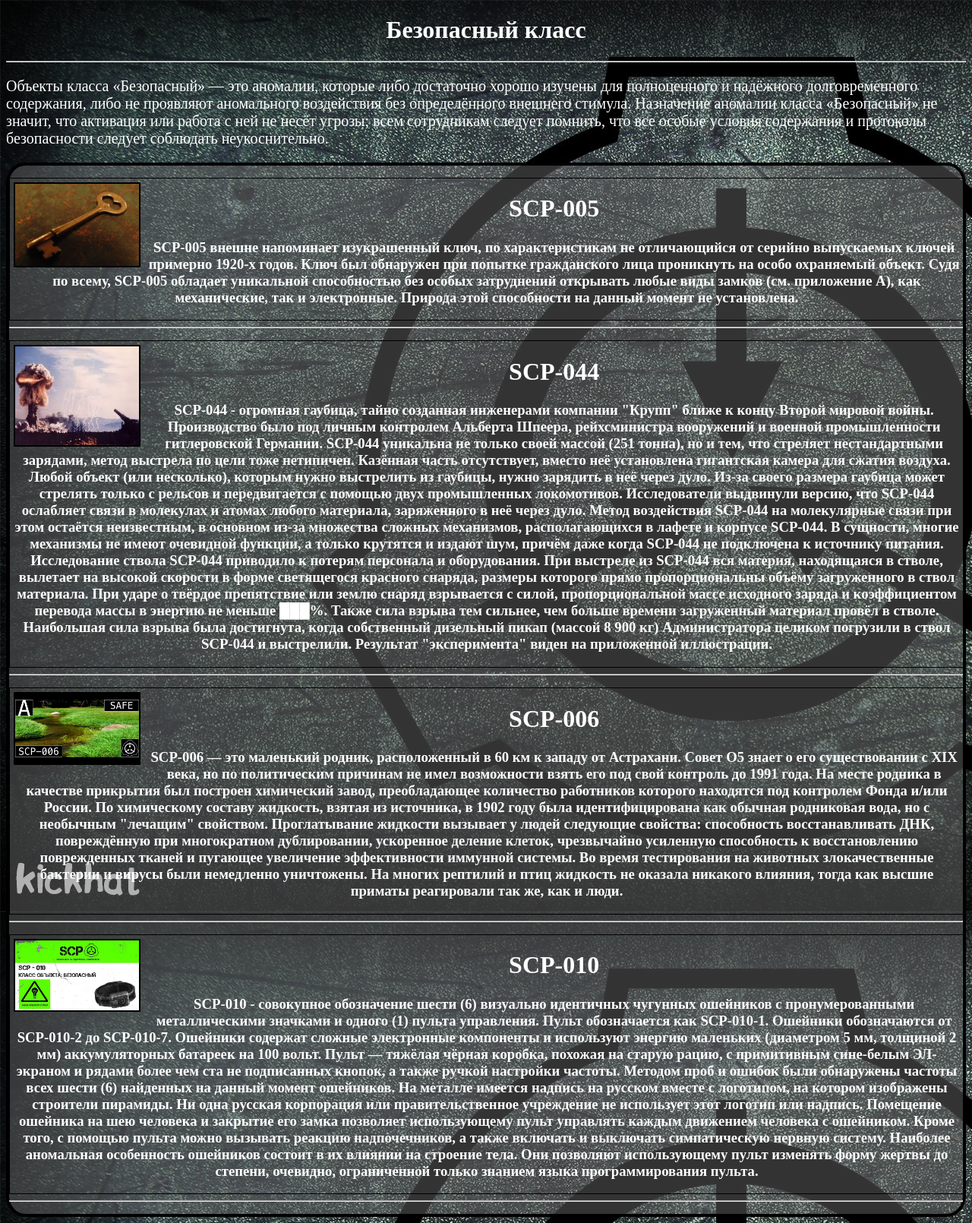
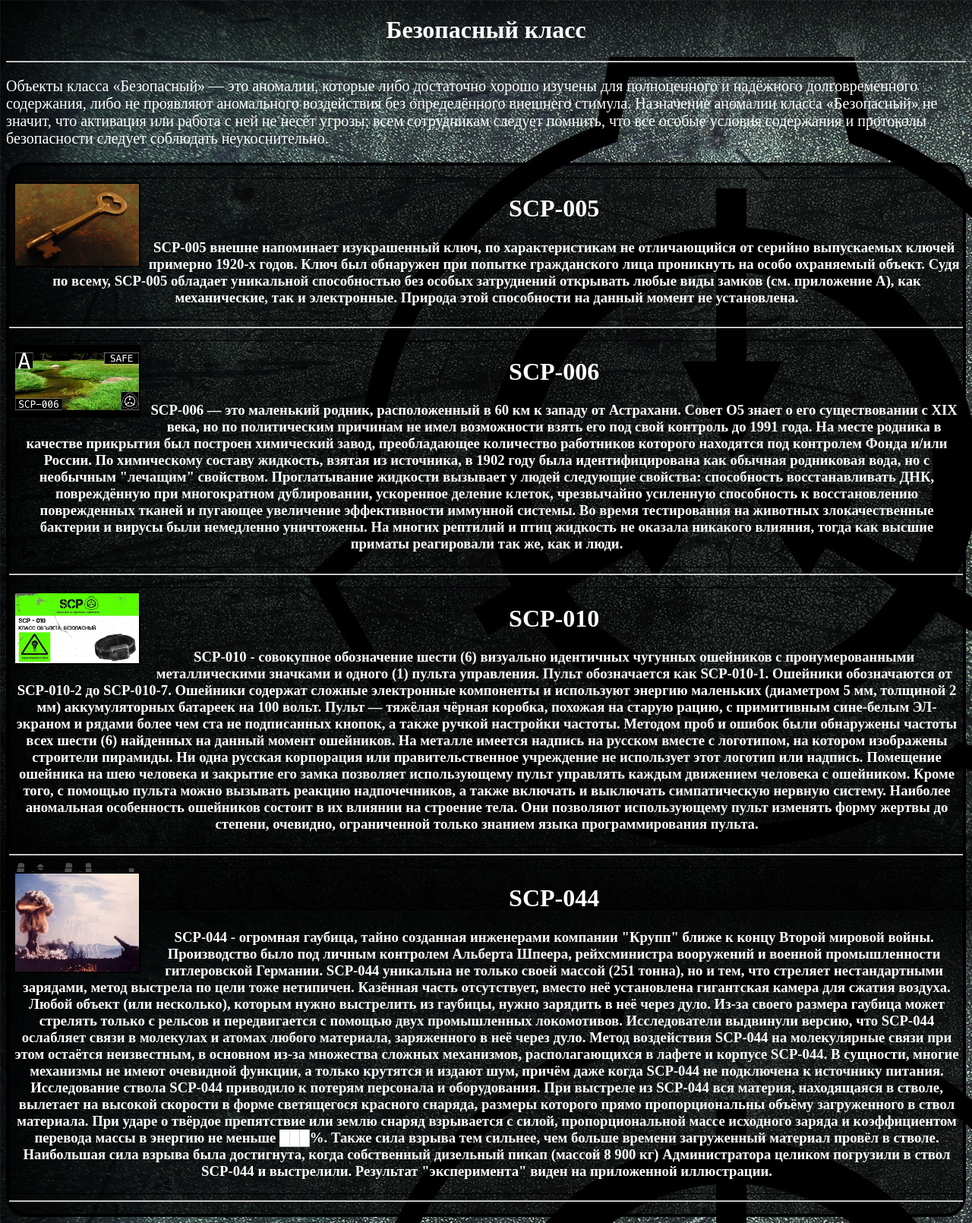
Before and after one commit to Shwarz1Van1Hummer/SCP_MVC2, a Django app: page /scp/scp/ in a window 1280 px wide. Shown: the whole page at 76% size. Run offline with Django 3.2, Linux system fonts and the light colour scheme; data comes from the database, SQL or seed files in the repository.

Commit message:
Update#1

```diff
--- a/apps/news/views.py
+++ b/apps/news/views.py
@@ -5,7 +5,6 @@ from .models import *
 def view_scp_news(request):
     if request.method == "GET":
         all_news = News.objects.all()
-
         # return redirect('/news/nscp/')
         return render(
             request=request,
--- a/apps/scp_base/models.py
+++ b/apps/scp_base/models.py
@@ -12,7 +12,7 @@ class SCP(models.Model):
 
     class Meta:
         ordering = (
-            'id',
+            'title_object',
         )
 
 
@@ -26,7 +26,7 @@ class SCPEuclid(models.Model):
 
     class Meta:
         ordering = (
-            'id',
+            'title_object',
 
         )
 
@@ -41,7 +41,7 @@ class SCPKetter(models.Model):
 
     class Meta:
         ordering = (
-            'id',
+            'title_object',
 
         )
 
@@ -56,6 +56,6 @@ class SCPThaumiel(models.Model):
 
     class Meta:
         ordering = (
-            'id',
+            'title_object',
 
         )
--- a/templates/main_work/profile.html
+++ b/templates/main_work/profile.html
@@ -30,7 +30,7 @@
     </style>
 </head>
 <body style="background-image: url(/media/main_page/fon.jpg); background-size:cover;">
-<header style="width:100%; height:100%; border: 1px solid black; font-size:30px;">Ваш профиль</header>
+<header style="width:100%; height:100%; border: 0px solid black; font-size:30px; margin-left:60px;">Ваш профиль</header>
 
     {% if user.is_authenticated %}
 <div style="width:15%; height:10%; border:1px solid black; padding:20px 1% 20px; float:left; background-color: LightGray; border-radius:50px;">
--- a/templates/primary/euclid_base.html
+++ b/templates/primary/euclid_base.html
@@ -9,7 +9,7 @@
     <h1 style="text-align:center;">Объект класса Евклид</h1>
     <hr style="width:100%;">
 
-    <div style="text-align:center; border: 4px solid black; border-radius:2%; background: rgba(102, 102, 102, 0.5);">
+    <div style="text-align:center; border: 4px solid black; border-radius:2%; background: rgba(0, 0, 0, 0.7);">
     {% for euclid in scp_euclid %}
         {% if euclid.image %}
         <div style="border:0px solid black;  width:100%; height:90%;">
--- a/templates/primary/keter_base.html
+++ b/templates/primary/keter_base.html
@@ -9,7 +9,7 @@
     <h1 style="text-align:center;">Объект класса Keter</h1>
     <hr style="width:100%;">
 
-    <div style="text-align:center; border: 4px solid black; border-radius:2%; background: rgba(102, 102, 102, 0.5);">
+    <div style="text-align:center; border: 4px solid black; border-radius:2%; background: rgba(0, 0, 0, 0.7);">
     {% for keter in scp_keter %}
         {% if keter.image %}
         <div style="border:0px solid black;  width:100%; height:90%;">
--- a/templates/primary/protect.html
+++ b/templates/primary/protect.html
@@ -360,7 +360,6 @@ a.work_safe{
         {% if news.image %}
         <img src="{{ news.image.url }}" name="file" alt="..." style="width:206px; height:20%;">
         <h4>{{ news.description_new }}</h4>
-
             {% endif %}
 <hr style="100%">
         {% endfor %}
--- a/templates/primary/protect_save.html
+++ b/templates/primary/protect_save.html
@@ -19,12 +19,12 @@
         <p></p>
         <p></p>
 
-<div style="text-align:center; border: 4px solid black; border-radius:2%; background: rgba(102, 102, 102, 0.5);">
+<div style="text-align:center; border: 4px solid black; border-radius:2%; background: rgba(0, 0, 0, 0.7);">
         <p></p>
         {% for scp in scps %}
     {% if scp.image %}
     <div style="border:1px solid black;  width:100%; height:90%;">
-        <img src="{{ scp.image.url }}" alt="..." style="width:13%; height:20%; float:left; border:2px solid black; margin: 5px;">
+        <img src="{{ scp.image.url }}" alt="..." style="width:13%;  float:left; border:2px solid black; margin: 5px;">
         <h1> {{ scp.title_object }} </h1>
            <h3> {{ scp.description }}</h3>
             {% endif %}
--- a/templates/primary/thaumiel_base.html
+++ b/templates/primary/thaumiel_base.html
@@ -9,11 +9,11 @@
     <h1 style="text-align:center;">Объект класса Таумиель</h1>
     <hr style="width:100%;">
 
-    <div style="text-align:center; border: 4px solid black; border-radius:2%; background: rgba(102, 102, 102, 0.5);">
+    <div style="text-align:center; border: 4px solid black; border-radius:2%; background: rgba(0, 0, 0, 0.7);">
     {% for thaumiel in scp_thaumiel %}
         {% if thaumiel.image %}
         <div style="border:0px solid black;  width:100%; height:90%;">
-            <img src="{{ thaumiel.image.url }}" name="file" alt="..." style="width:13%; height:20%; float:left">
+            <img src="{{ thaumiel.image.url }}" name="file" alt="..." style="width:15%;  float:left">
         <h1> {{ thaumiel.title_object }} </h1>
            <h3> {{ thaumiel.description }}</h3></div>
         {% if user.is_staff %}
```
